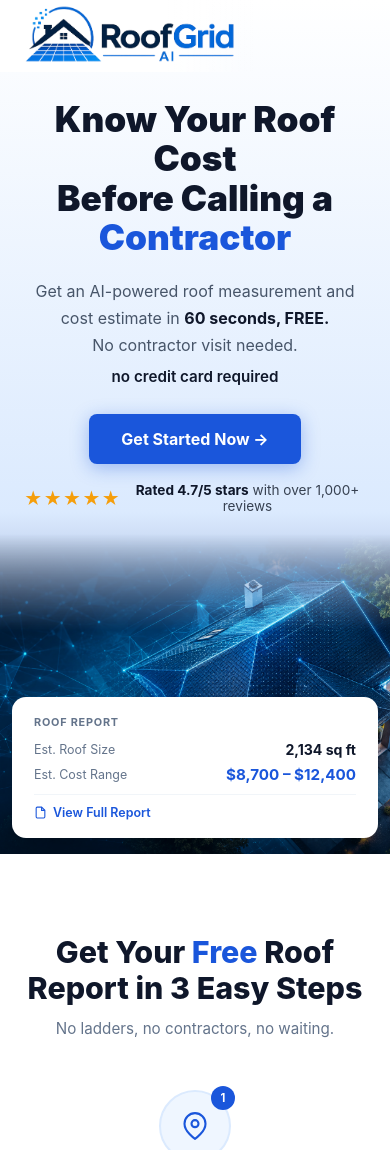
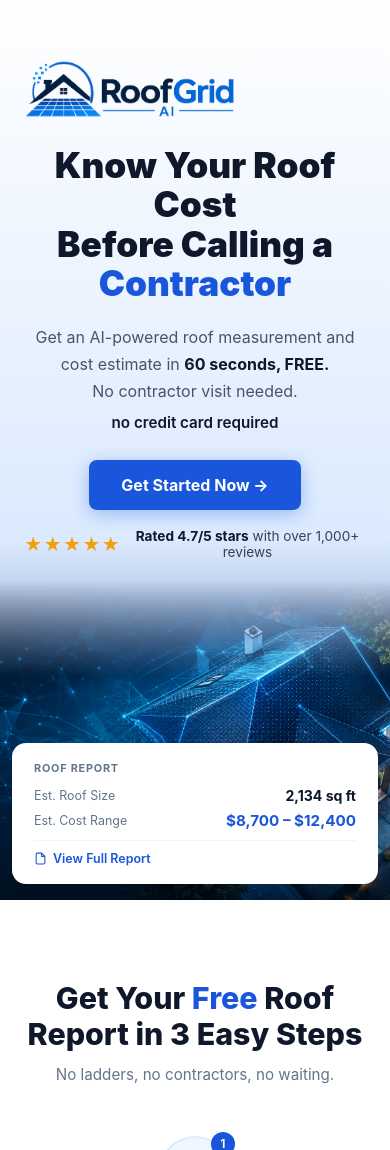
Before and after one commit to thebizkeeper/roof-demo, a Flask app: page / in a window 390 px wide. Shown: the top 1150 px of the page. Run offline with Flask 3, Linux system fonts and the light colour scheme; parts of the project's set-up code (start-up, migrations or seed data) failed here and were passed over.

Commit message:
Move logo into hero section, remove fixed nav
Logo now sits above the headline inside hero-left, matching the mockup.
No fixed nav element — the logo stays put because it is part of static hero content.

Co-Authored-By: Claude Sonnet 4.6 <noreply@anthropic.com>

```diff
--- a/templates/landing.html
+++ b/templates/landing.html
@@ -17,11 +17,10 @@
     .page-wrap{overflow-x:clip}
 
     /* ── NAV ── */
-    nav{position:fixed;top:0;left:0;right:0;z-index:100;background:linear-gradient(to right,#fff 42%,transparent 65%);height:72px;display:flex;align-items:center;padding:0 48px}
-    .nav-logo img{height:58px;width:auto}
+    .hero-logo img{height:58px;width:auto;margin-bottom:28px;display:block}
 
     /* ── HERO ── */
-    .hero{position:relative;overflow:hidden;min-height:100vh;background:linear-gradient(to right,#ffffff 0%,#f0f7ff 28%,#dbeafe 50%,#1e3a8a 100%);display:flex;align-items:center;padding:100px 48px 60px}
+    .hero{position:relative;overflow:hidden;min-height:100vh;background:linear-gradient(to right,#ffffff 0%,#f0f7ff 28%,#dbeafe 50%,#1e3a8a 100%);display:flex;align-items:center;padding:40px 48px 60px}
     .hero-left{flex:0 0 auto;width:48%;position:relative;z-index:2}
     .hero h1{font-size:3.2rem;font-weight:900;color:#0f172a;line-height:1.12;margin-bottom:20px}
     .hero h1 .blue{color:#1a56db}
@@ -97,8 +96,7 @@
 
     /* ── RESPONSIVE ── */
     @media(max-width:900px){
-      nav{padding:0 24px}
-      .hero{padding:100px 24px 340px;background:linear-gradient(to bottom,#ffffff 0%,#dbeafe 60%,#1e3a8a 100%)}
+      .hero{padding:60px 24px 340px;background:linear-gradient(to bottom,#ffffff 0%,#dbeafe 60%,#1e3a8a 100%)}
       .hero-left{width:100%;text-align:center}
       .hero h1{font-size:2.2rem}
       .hero-right{width:100%;top:auto;bottom:0;height:320px}
@@ -116,17 +114,11 @@
 </head>
 <body>
 
-<!-- NAV — fixed, outside page-wrap so overflow never affects it -->
-<nav>
-  <div class="nav-logo">
-    <img src="/static/roofgrid-logo.png" alt="RoofGrid AI"/>
-  </div>
-</nav>
-
 <div class="page-wrap">
 <!-- HERO -->
 <section class="hero">
   <div class="hero-left">
+    <div class="hero-logo"><img src="/static/roofgrid-logo.png" alt="RoofGrid AI"/></div>
     <h1>Know Your Roof Cost<br>Before Calling a<br><span class="blue">Contractor</span></h1>
     <p class="hero-sub">Get an AI-powered roof measurement and<br>cost estimate in <strong>60 seconds, FREE.</strong><br>No contractor visit needed.</p>
     <p class="hero-nocredit">no credit card required</p>
```
